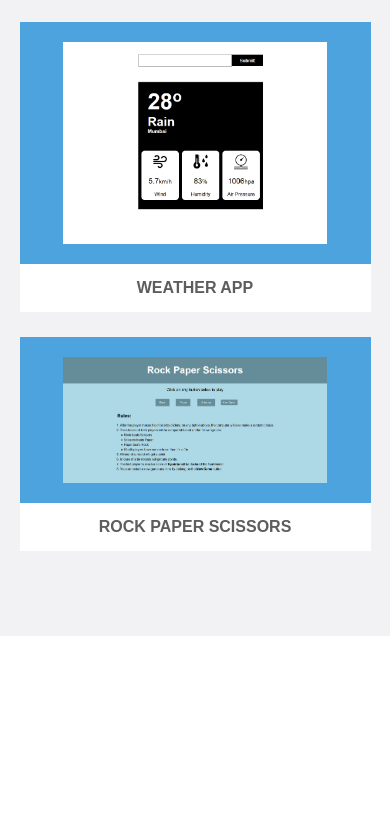
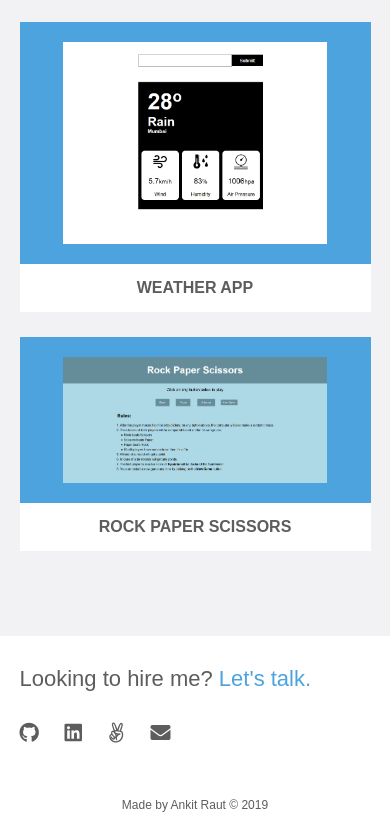
Before and after one commit to ARaut9/araut9.github.io, a website: page dist/index.html in a window 390 px wide. Shown: the part 2604-3437 px from the top of the page. Before the commit the page ends 3240 px from the top, so only its background shows below. Drawn offline with Linux system fonts and the light colour scheme.

Commit message:
finish contact section and footer

```diff
--- a/scss/main.scss
+++ b/scss/main.scss
@@ -321,3 +321,90 @@ header {
     }
   }
 }
+
+/* Contact Section Styles */
+
+.contact {
+  background-color: $primary-color;
+  max-width: 90%;
+  margin: 0 auto;
+  padding: 80px 0;
+
+  h2 {
+    font-size: 40px;
+    font-weight: 400;
+    margin-bottom: 50px;
+
+    a {
+      color: $accent-color;
+
+      &:hover {
+        color: $text-color;
+        @include easeOutTransition();
+      }
+    }
+  }
+
+  .contacts {
+    font-size: 36px;
+
+    a {
+      margin-right: 40px;
+
+      &:hover {
+        color: $accent-color;
+        @include easeOutTransition();
+      }
+    }
+  }
+}
+
+@media screen and (max-width: 1080px) and (min-width: 601px) {
+  .contact {
+    padding: 60px 0;
+
+    h2 {
+      font-size: 30px;
+      margin-bottom: 35px;
+    }
+
+    .contacts {
+      font-size: 26px;
+
+      a {
+        margin-right: 35px;
+      }
+    }
+  }
+}
+
+@media screen and (max-width: 600px) {
+  .contact {
+    padding: 30px 0;
+
+    h2 {
+      font-size: 22px;
+      margin-bottom: 30px;
+    }
+
+    .contacts {
+      font-size: 20px;
+
+      a {
+        margin-right: 20px;
+      }
+    }
+  }
+}
+
+footer {
+  background-color: $primary-color;
+  max-width: 90%;
+  margin: 0 auto;
+  padding: 20px 0;
+  text-align: center;
+
+  small {
+    font-size: 12px;
+  }
+}
```
Also changed, not shown: dist/css/main.css, dist/index.html.
